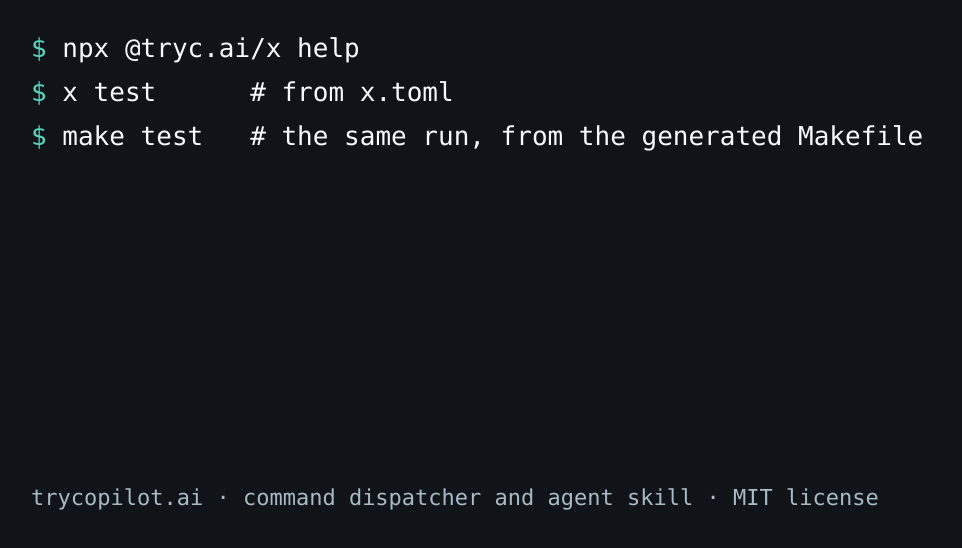
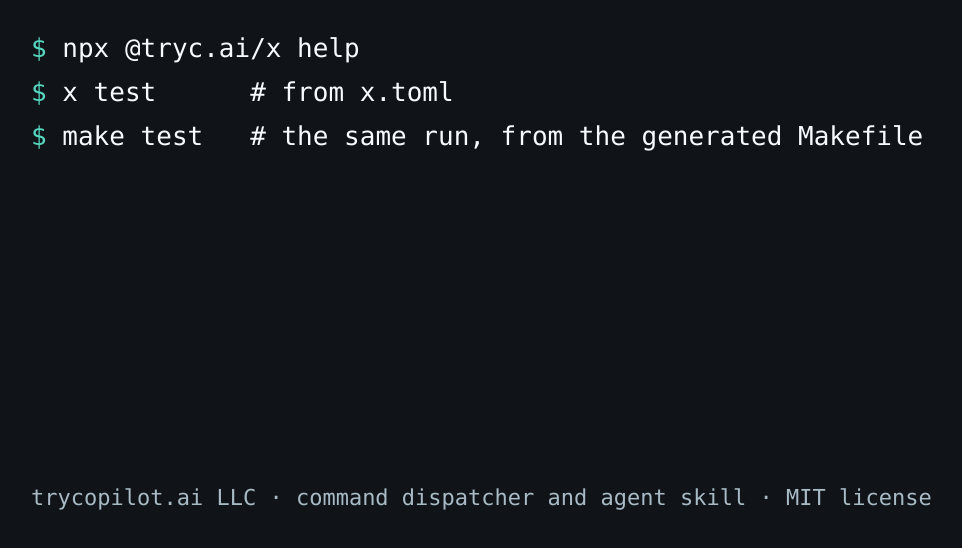
Before and after one commit to trycopilotai/x, a website: page assets/social-preview.html in a window 1280 px wide. Shown: the part 234-782 px from the top of the page, without its empty margins (49-1011 px from the left). Drawn offline with Linux system fonts and the light colour scheme.

Commit message:
Name trycopilot.ai LLC in footers, notices and remaining author fields
Follow-up to the LLC naming: the social-preview footer, the independence notice and the author fields that the first pass missed now say trycopilot.ai LLC.

```diff
--- a/assets/social-preview.html
+++ b/assets/social-preview.html
@@ -67,7 +67,7 @@
       </div>
     </div>
     <div class="foot">
-      trycopilot.ai · command dispatcher and agent skill ·
+      trycopilot.ai LLC · command dispatcher and agent skill ·
       MIT license
     </div>
   </body>
```
Also changed, not shown: .codex-plugin/plugin.json, assets/social-preview.png, 1 other file.
